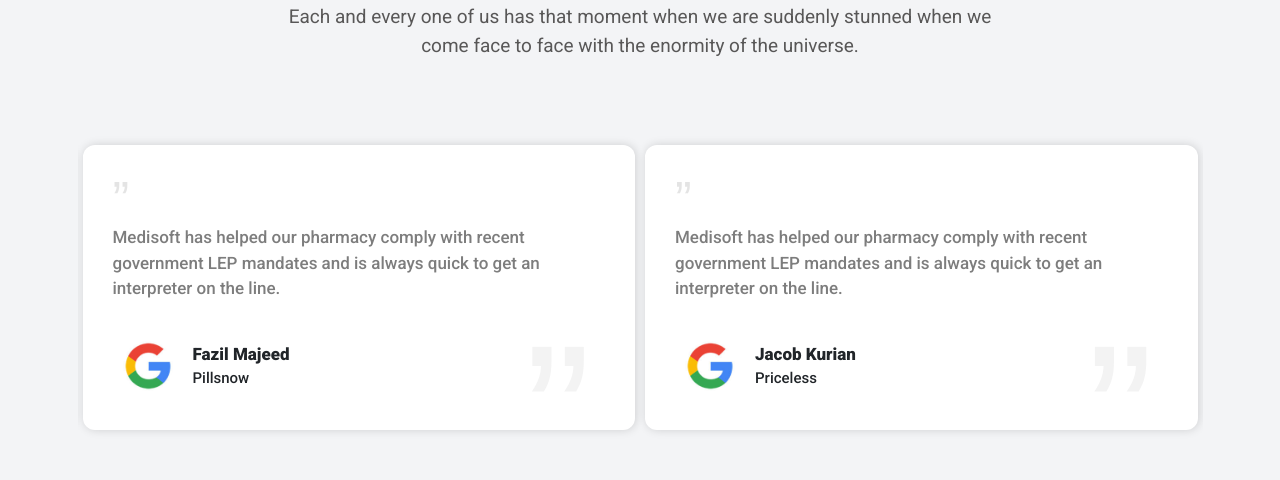
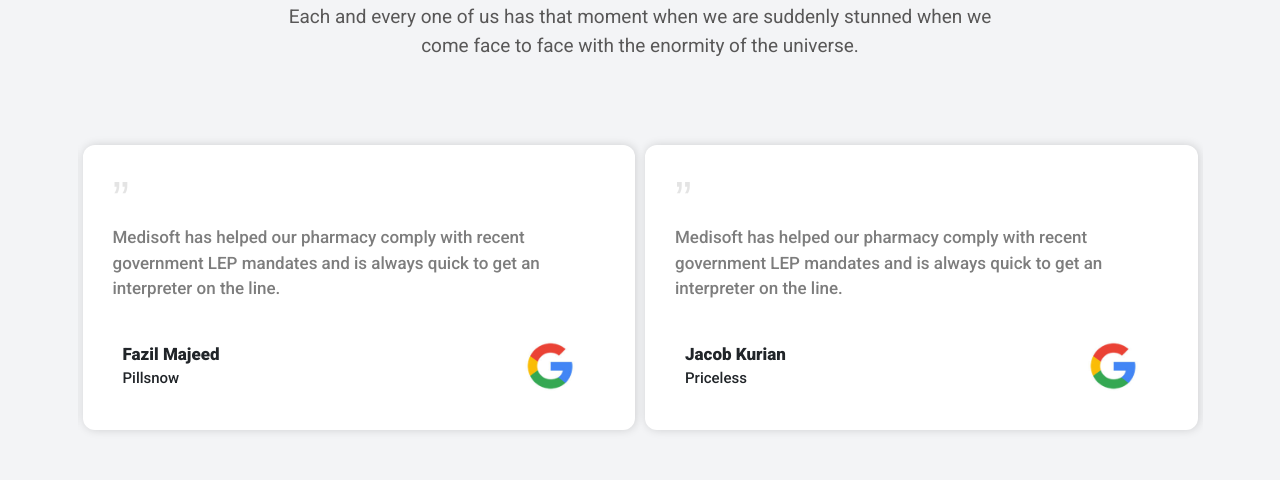
Before and after one commit to Jaseem-v/Medisoft, a website: page index.html in a window 1280 px wide. Shown: the part 3252-3732 px from the top of the page. Drawn offline with nearby package versions, Linux system fonts and the light colour scheme.

Commit message:
our clients fixed

```diff
--- a/assets/sass/style.scss
+++ b/assets/sass/style.scss
@@ -488,17 +488,17 @@
   //   // height: 40rem;
   // }
 
-  &::before {
-    content: '\201d';
-    top: 60%;
-    left: 80%;
-    position: absolute;
-    font-size: 20rem;
-    line-height: 1;
-    font-family: sans-serif;
-    opacity: 0.2;
-    color: #6666;
-  }
+  // &::before {
+  //   content: '\201d';
+  //   top: 60%;
+  //   left: 80%;
+  //   position: absolute;
+  //   font-size: 20rem;
+  //   line-height: 1;
+  //   font-family: sans-serif;
+  //   opacity: 0.2;
+  //   color: #6666;
+  // }
 
   &__quotes::before {
     content: '\201d';
--- a/index.html
+++ b/index.html
@@ -370,11 +370,11 @@
                                     always quick to get an interpreter on the line.
                                 </p>
                                 <figcaption class="review__user">
-                                    <img src="assets/img/google.jpg" alt="User 1" class="review__photo">
                                     <div class="review__user-box">
                                         <p class="review__user-name">Fazil Majeed</p>
                                         <p class="review__user-description">Pillsnow</p>
                                     </div>
+                                    <img src="assets/img/google.jpg" alt="User 1" class="review__photo">
                                 </figcaption>
                             </figure>
                         </div>
@@ -388,11 +388,11 @@
                                     always quick to get an interpreter on the line.
                                 </p>
                                 <figcaption class="review__user">
-                                    <img src="assets/img/google.jpg" alt="User 1" class="review__photo">
                                     <div class="review__user-box">
                                         <p class="review__user-name">Jacob Kurian</p>
                                         <p class="review__user-description">Priceless</p>
                                     </div>
+                                    <img src="assets/img/google.jpg" alt="User 1" class="review__photo">
                                 </figcaption>
                             </figure>
                         </div>
```
Also changed, not shown: assets/css/style.css.
